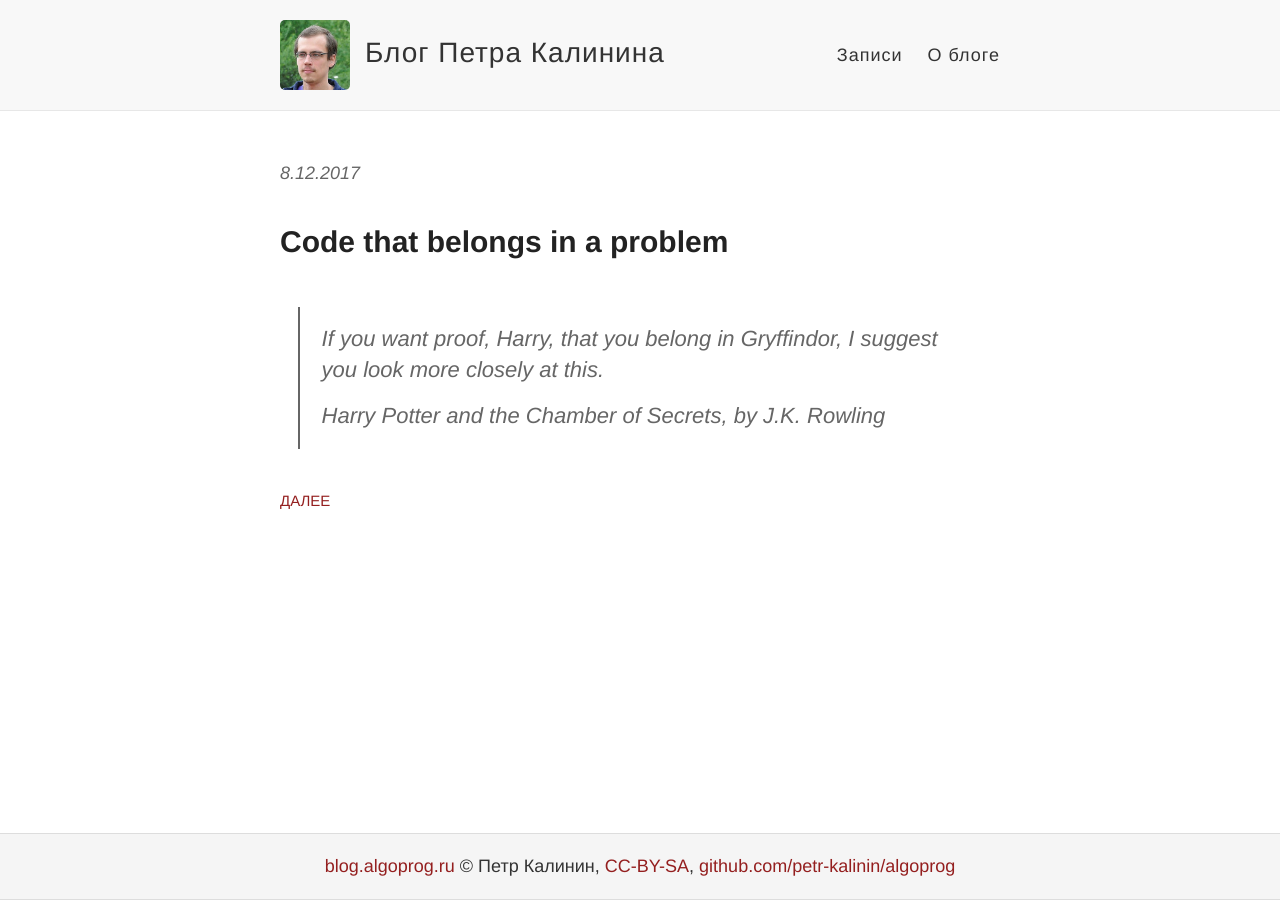
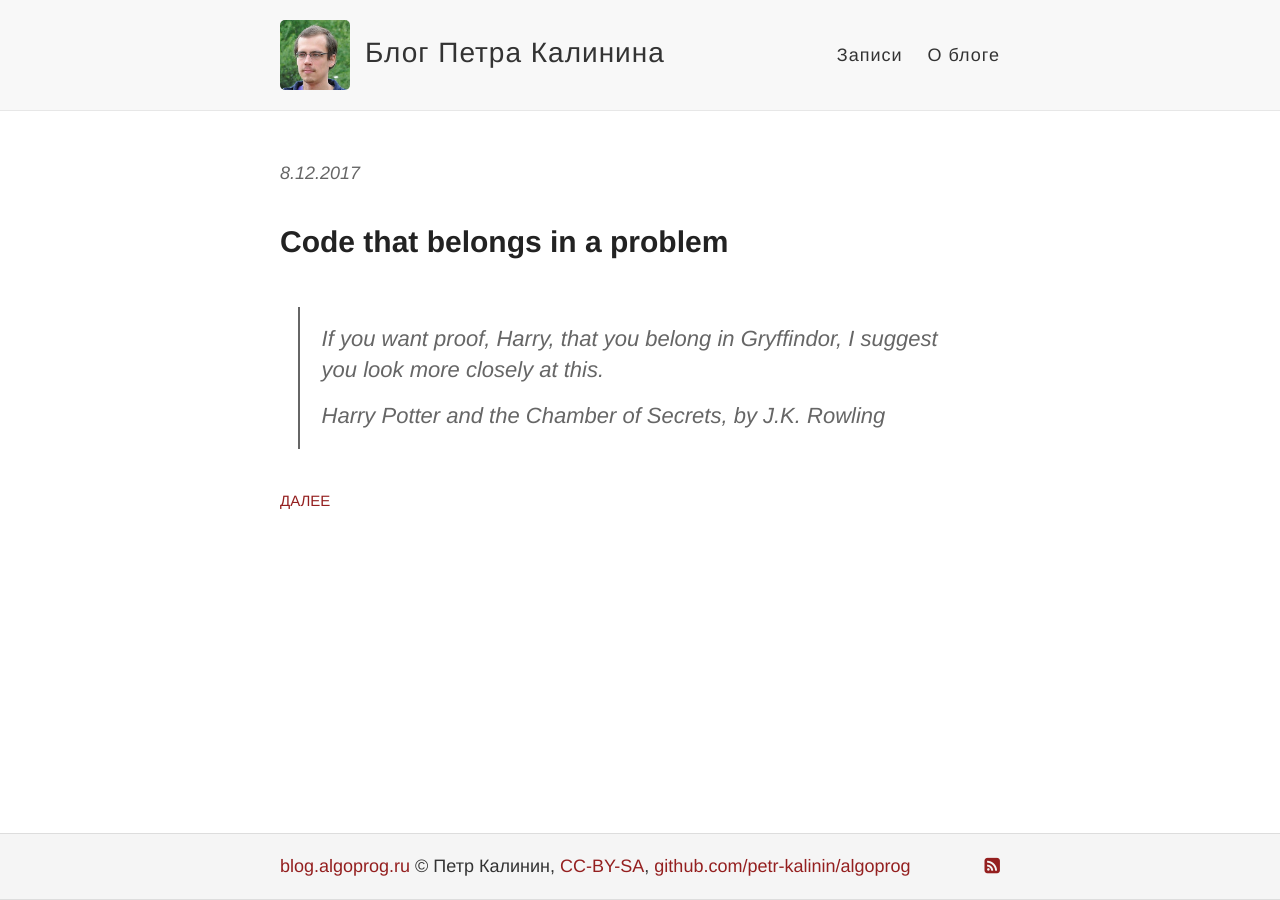
Before and after one commit to petr-kalinin/algoprog-blog, a Jekyll site: the page built from index.html, in a window 1280 px wide. Built offline with Jekyll 4.4.1, drawn with Linux system fonts in a browser that asks for light colours.

Commit message:
Added rss to footer

```diff
--- a/_layouts/default.html
+++ b/_layouts/default.html
@@ -11,6 +11,7 @@
 
     <link rel="stylesheet" type="text/css" href="{{ site.baseurl }}/style.css" />
     <link rel="alternate" type="application/rss+xml" title="{{ site.name }} - {{ site.description }}" href="{{ site.baseurl }}/feed.xml" />
+    <link rel="stylesheet" href="https://maxcdn.bootstrapcdn.com/font-awesome/4.7.0/css/font-awesome.min.css"/>
 
     <!-- Created with Jekyll Now - http://github.com/barryclark/jekyll-now -->
   </head>
@@ -43,6 +44,9 @@
       <div class="container">
         <footer class="footer">
           <a href="//blog.algoprog.ru">blog.algoprog.ru</a> © Петр Калинин, <a href="https://creativecommons.org/licenses/by-sa/4.0/">CC-BY-SA</a>, <a href="//github.com/petr-kalinin/algoprog">github.com/petr-kalinin/algoprog</a>
+          <span class="footer-right">
+            <a href="{{ site.baseurl }}/feed.xml"><i class="fa fa-rss-square" aria-hidden="true"></i></a>
+          </span>
         </footer>
       </div>
     </div>
--- a/style.scss
+++ b/style.scss
@@ -289,9 +289,13 @@ nav {
 
 footer {
   padding: 20px 0;
-  text-align: center;
+  text-align: left;
 }
 
+.footer-right {
+    float: right;
+    padding-left: 10px;
+}
 
 .main-container {
   display: flex;
```
